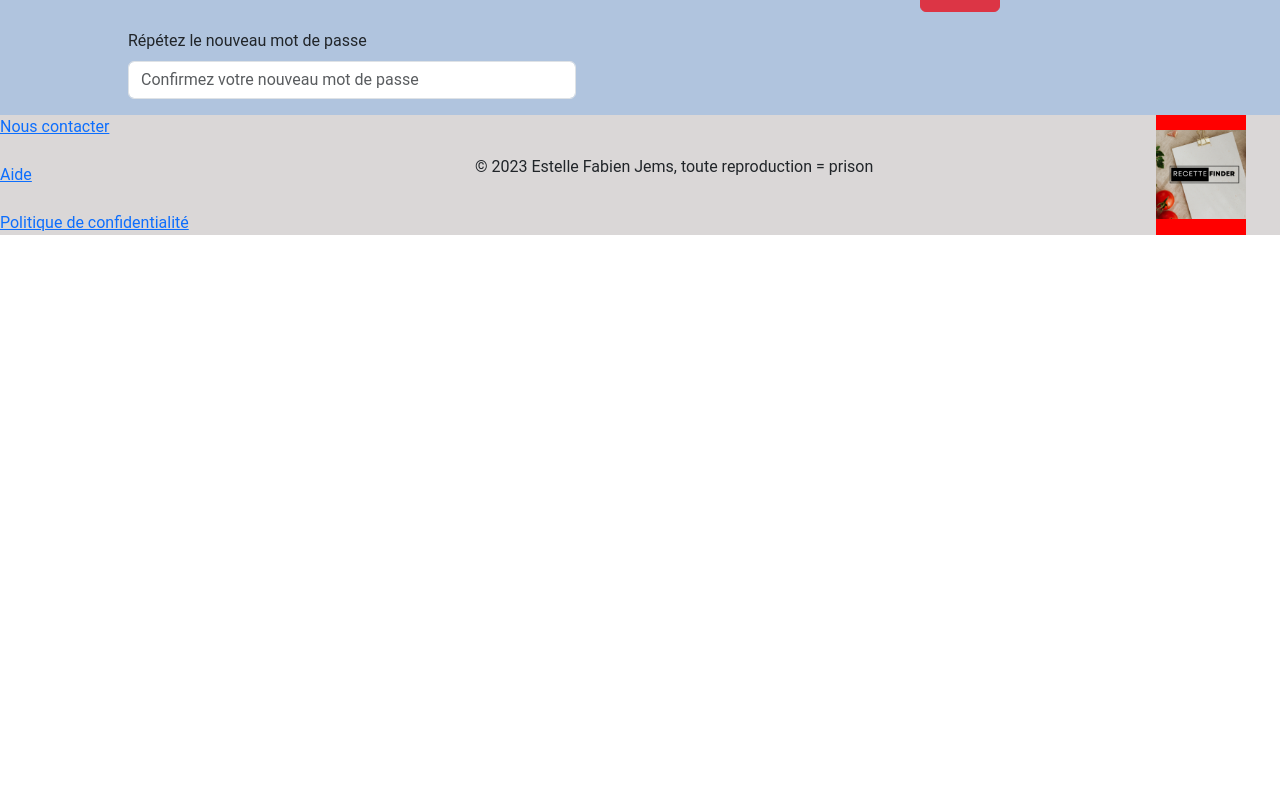
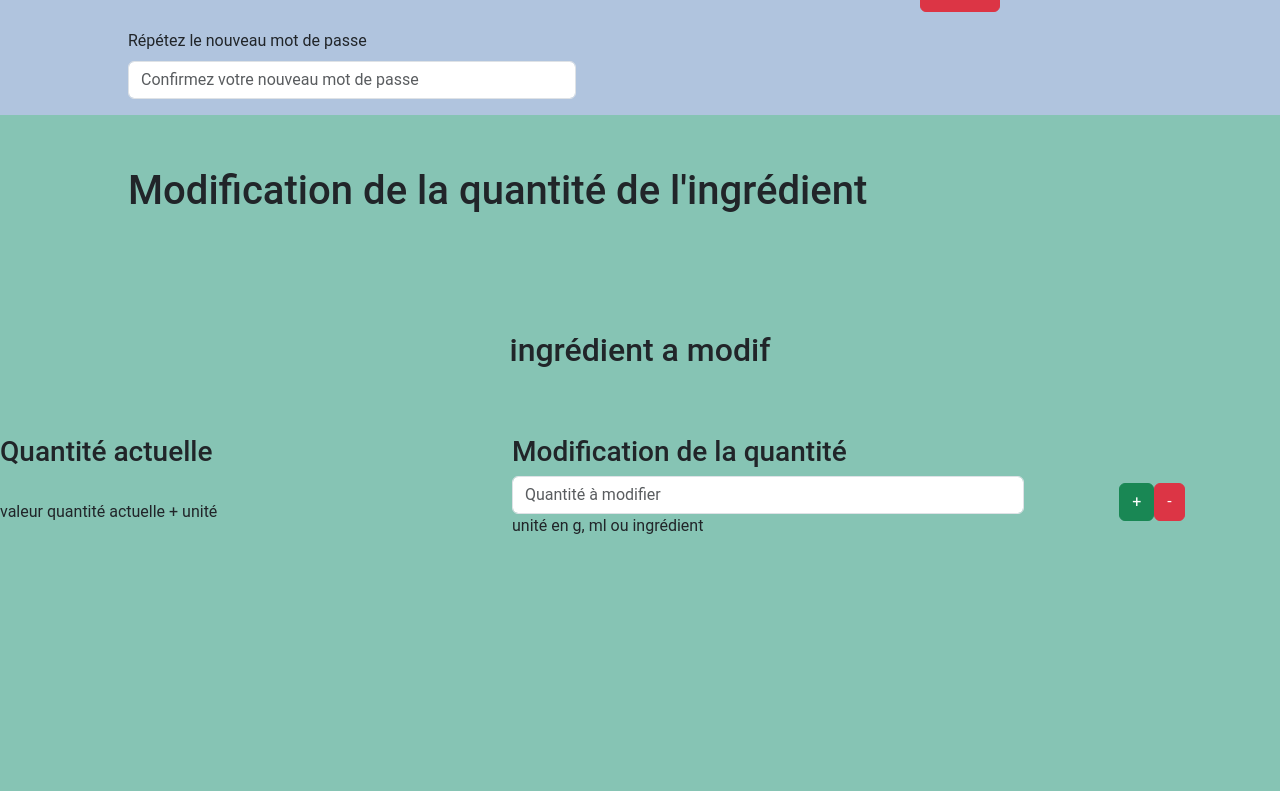
Before and after one commit to fabienloyant/recette, an Angular app in the folder frontEnd/: page / in a window 1280 px wide. Shown: the part 2789-3580 px from the top of the page. Before the commit the page ends 3024 px from the top, so only its background shows below. Built offline with nearby package versions, Linux system fonts and the light colour scheme.

Commit message:
ajout de page update quantite ingredient

```diff
--- a/frontEnd/src/app/app.component.html
+++ b/frontEnd/src/app/app.component.html
@@ -4,5 +4,6 @@
 <app-formulaire-ingredients></app-formulaire-ingredients>
 <app-gestion-compte-form></app-gestion-compte-form>
 <app-modif-mdp-form></app-modif-mdp-form>
+<app-update-quant-ingredient></app-update-quant-ingredient>
 <app-footer></app-footer>
 <router-outlet></router-outlet>
--- a/frontEnd/src/app/app.module.ts
+++ b/frontEnd/src/app/app.module.ts
@@ -14,6 +14,7 @@ import { FormulaireIngredientsComponent } from './layouts/formulaire-ingredients
 import { DescriptionComponent } from './components/description/description.component';
 import { GestionCompteFormComponent } from './layouts/gestion-compte-form/gestion-compte-form.component';
 import { ModifMdpFormComponent } from './layouts/modif-mdp-form/modif-mdp-form.component';
+import { UpdateQuantIngredientComponent } from './layouts/update-quant-ingredient/update-quant-ingredient.component';
 
 @NgModule({
   declarations: [
@@ -27,7 +28,8 @@ import { ModifMdpFormComponent } from './layouts/modif-mdp-form/modif-mdp-form.c
     DescriptionComponent,
     FormulaireIngredientsComponent,
     GestionCompteFormComponent,
-    ModifMdpFormComponent
+    ModifMdpFormComponent,
+    UpdateQuantIngredientComponent
   ],
   imports: [
     BrowserModule,
--- /dev/null
+++ b/frontEnd/src/app/layouts/update-quant-ingredient/update-quant-ingredient.component.css
@@ -0,0 +1,42 @@
+#pageUpdateQuantite {
+    background-color: rgb(134, 196, 180);
+    width: 100%;
+    height: 100%;
+}
+
+#titre {
+    display: flex;
+    justify-content: flex-start;
+    align-items: center;
+    padding-left: 10%;
+    width: 100%;
+    height: 20%;
+}
+
+#nomIngredient {
+    display: flex;
+    justify-content: center;
+    align-items: center;
+    width: 100%;
+    height: 20%;
+}
+
+#quantite {
+    display: flex;
+    width: 100%;
+    flex-direction: row;
+    justify-content: space-between;
+}
+
+.mb-3{
+    display: flex;
+    width: 40%;
+    flex-direction : column;
+}
+
+#boutons {
+    display: flex;
+    width: 20%;
+    justify-content: center;
+    align-items: center;
+}
--- /dev/null
+++ b/frontEnd/src/app/layouts/update-quant-ingredient/update-quant-ingredient.component.html
@@ -0,0 +1,29 @@
+<div id="pageUpdateQuantite">
+
+    <div id="titre">
+        <h1> Modification de la quantité de l'ingrédient </h1>
+    </div>
+
+    <div id="nomIngredient">
+        <h2> ingrédient a modif </h2> <!-- affiche le légume dont on aura cliqué sur modifier -->
+    </div>
+
+    <div id="quantite">
+        <div class="mb-3">
+            <h3> Quantité actuelle </h3> <br>
+            <p> valeur quantité actuelle + unité </p> <!-- affiche la valeur et unité connue dans la bdd -->
+        </div>
+
+        <div class="mb-3">
+            <h3> Modification de la quantité </h3>
+            <input type="number" step ="0.01" formControlName="quantite" class="form-control" placeholder="Quantité à modifier" id="quantite">
+            <p> unité en g, ml ou ingrédient </p>
+        </div>
+
+        <div id="boutons">
+            <button type="button" class="btn btn-success"> + </button>
+            <br>
+            <button type="button" class="btn btn-danger"> - </button>
+        </div>
+    </div>
+</div>
```
Also changed, not shown: frontEnd/src/app/layouts/update-quant-ingredient/update-quant-ingredient.component.ts (added, +10 -0 lines), 1 other file (tests, documents, lock files or other folders).
